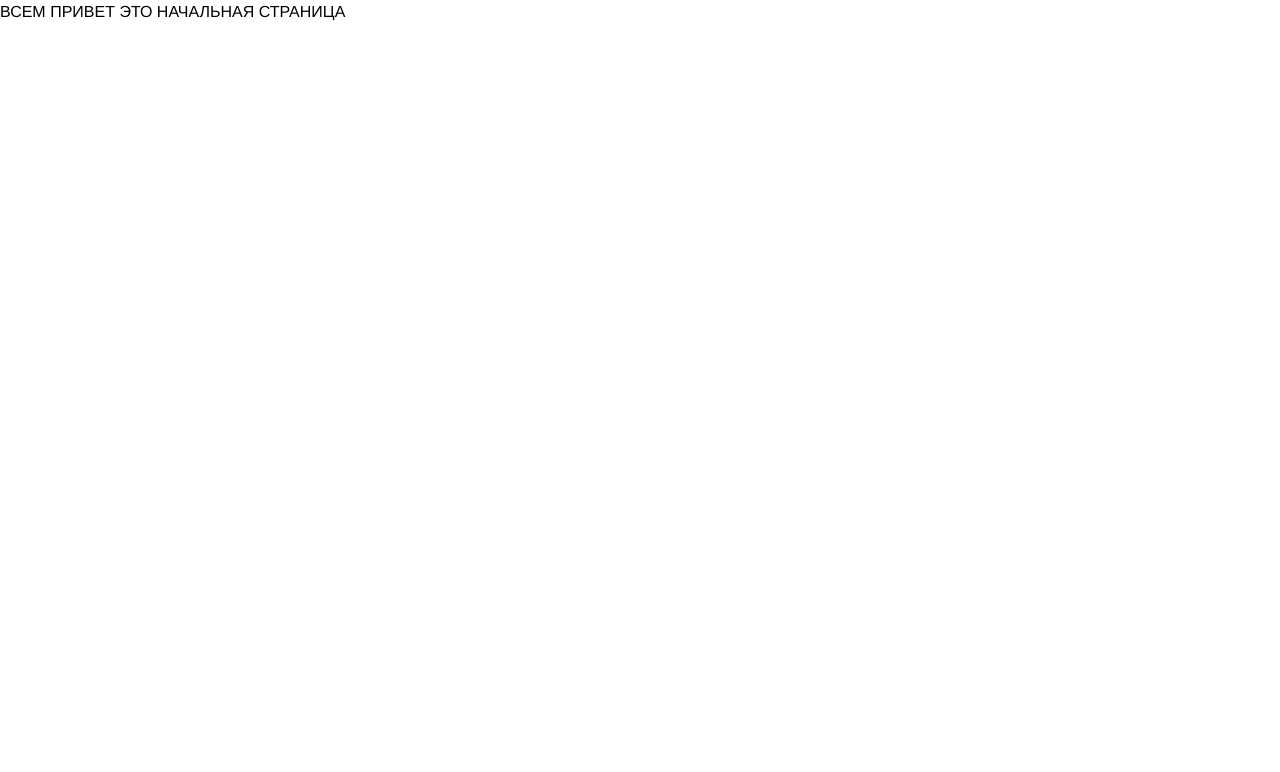
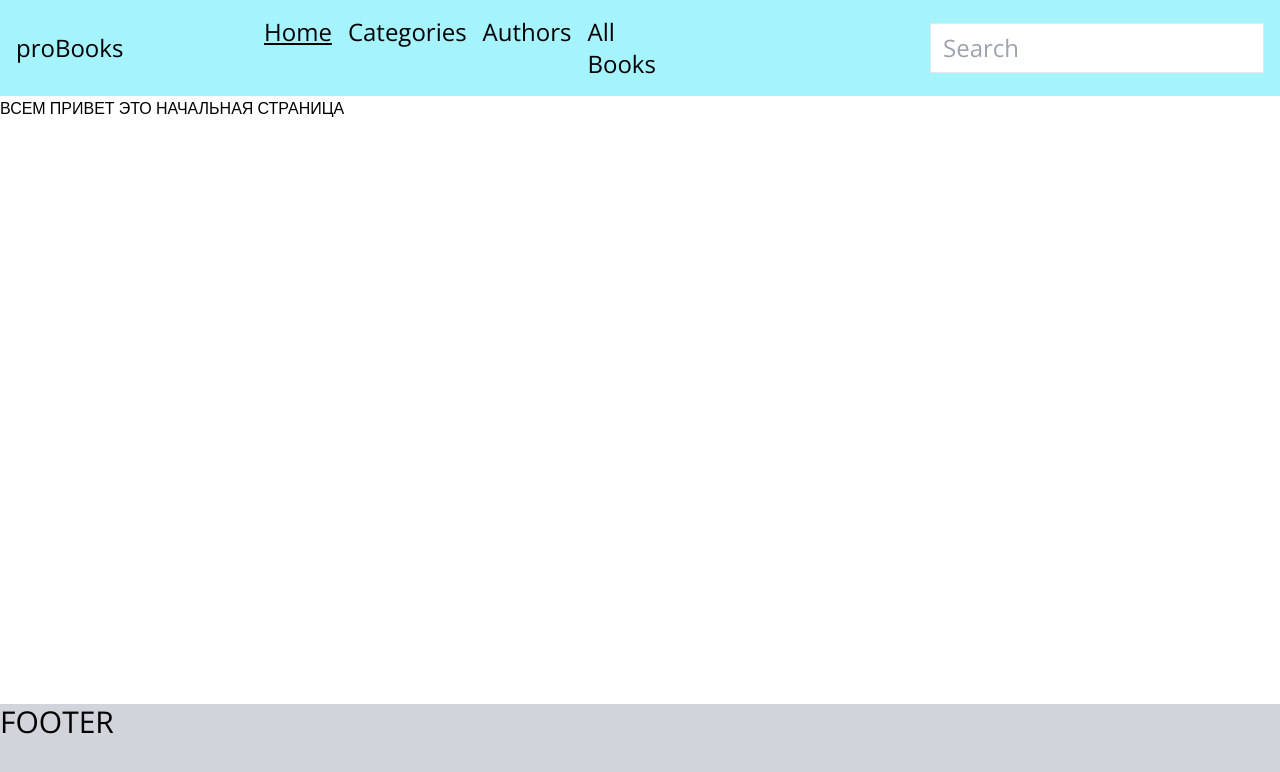
Before and after one commit to prom1r/proBooks, a Next.js app: page / in a window 1280 px wide. Shown: the top 772 px of the page. Built offline with nearby package versions, Linux system fonts and the light colour scheme.

Commit message:
added new fonts

```diff
--- a/src/pages/_app.js
+++ b/src/pages/_app.js
@@ -1,5 +1,9 @@
 import '@/styles/globals.css'
+import Layout from '../../components/Layout'
 
-export default function App({ Component, pageProps }) {
-  return <Component {...pageProps} />
-}
+const App = ({ Component, pageProps }) => (
+  <Layout>
+    <Component {...pageProps} />
+  </Layout>
+)
+export default App
--- a/src/pages/_document.js
+++ b/src/pages/_document.js
@@ -4,6 +4,10 @@ export default function Document() {
   return (
     <Html lang="en">
       <Head />
+      <link
+        href="https://fonts.googleapis.com/css2?family=Open+Sans&display=swap"
+        rel="stylesheet"
+      />
       <body>
         <Main />
         <NextScript />
--- a/src/styles/globals.css
+++ b/src/styles/globals.css
@@ -6,5 +6,5 @@
   box-sizing: border-box;
   margin: 0;
   padding: 0;
-  font-family:'Franklin Gothic Medium', 'Arial Narrow', Arial, sans-serif
+  font-family: 'Open Sans', sans-serif;
 }
--- a/tailwind.config.js
+++ b/tailwind.config.js
@@ -9,7 +9,13 @@ module.exports = {
     "./src/**/*.{js,ts,jsx,tsx}",
   ],
   theme: {
-    extend: {},
+    extend: {
+      colors: {
+        'primary': '#1a202c',
+        'secondary': '#718096',
+        'active': '#38b2ac',
+      },
+    },
   },
   plugins: [],
 }
```
